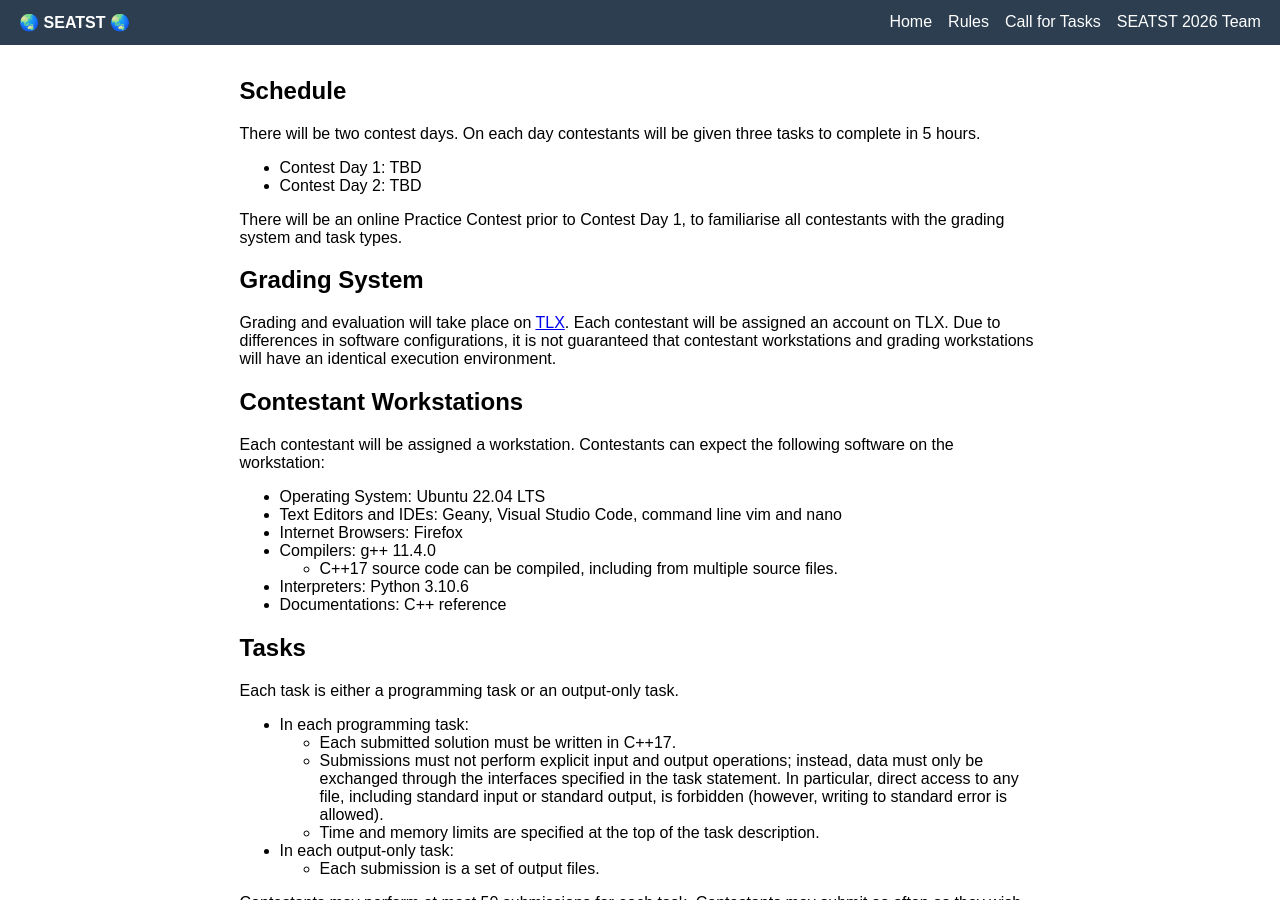
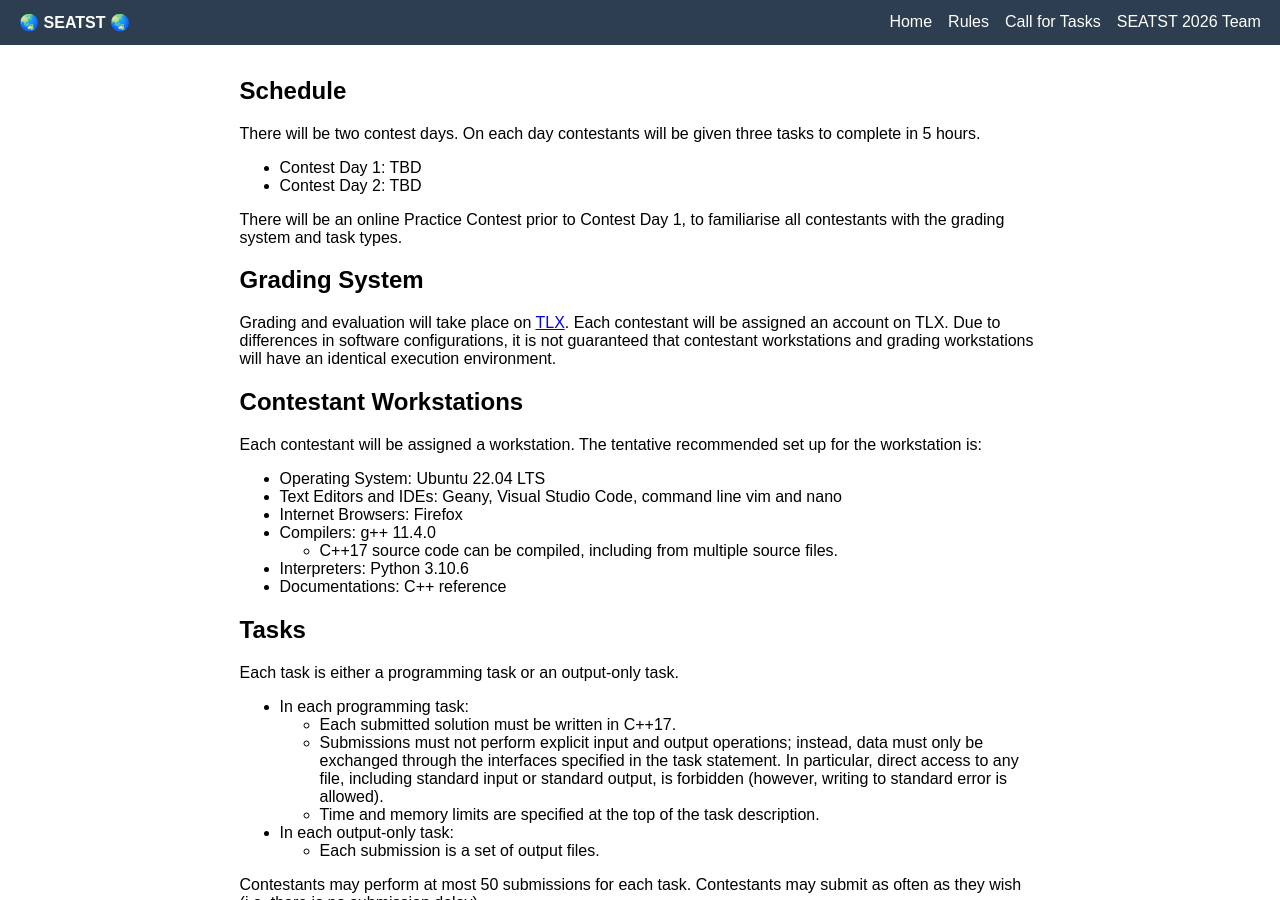
Before and after one commit to seatst/seatst.github.io, a Jekyll site: the page built from rules.md, in a window 1280 px wide and 900 px high. Built offline with Jekyll 4.4.1, drawn with Linux system fonts in a browser that asks for light colours.

Commit message:
Update rules.md

```diff
--- a/rules.md
+++ b/rules.md
@@ -19,7 +19,7 @@ Grading and evaluation will take place on [TLX](https://tlx.toki.id/). Each cont
 
 ## Contestant Workstations
 
-Each contestant will be assigned a workstation. Contestants can expect the following software on the workstation:
+Each contestant will be assigned a workstation. The tentative recommended set up for the workstation is:
 - Operating System: Ubuntu 22.04 LTS
 - Text Editors and IDEs: Geany, Visual Studio Code, command line vim and nano
 - Internet Browsers: Firefox
```
